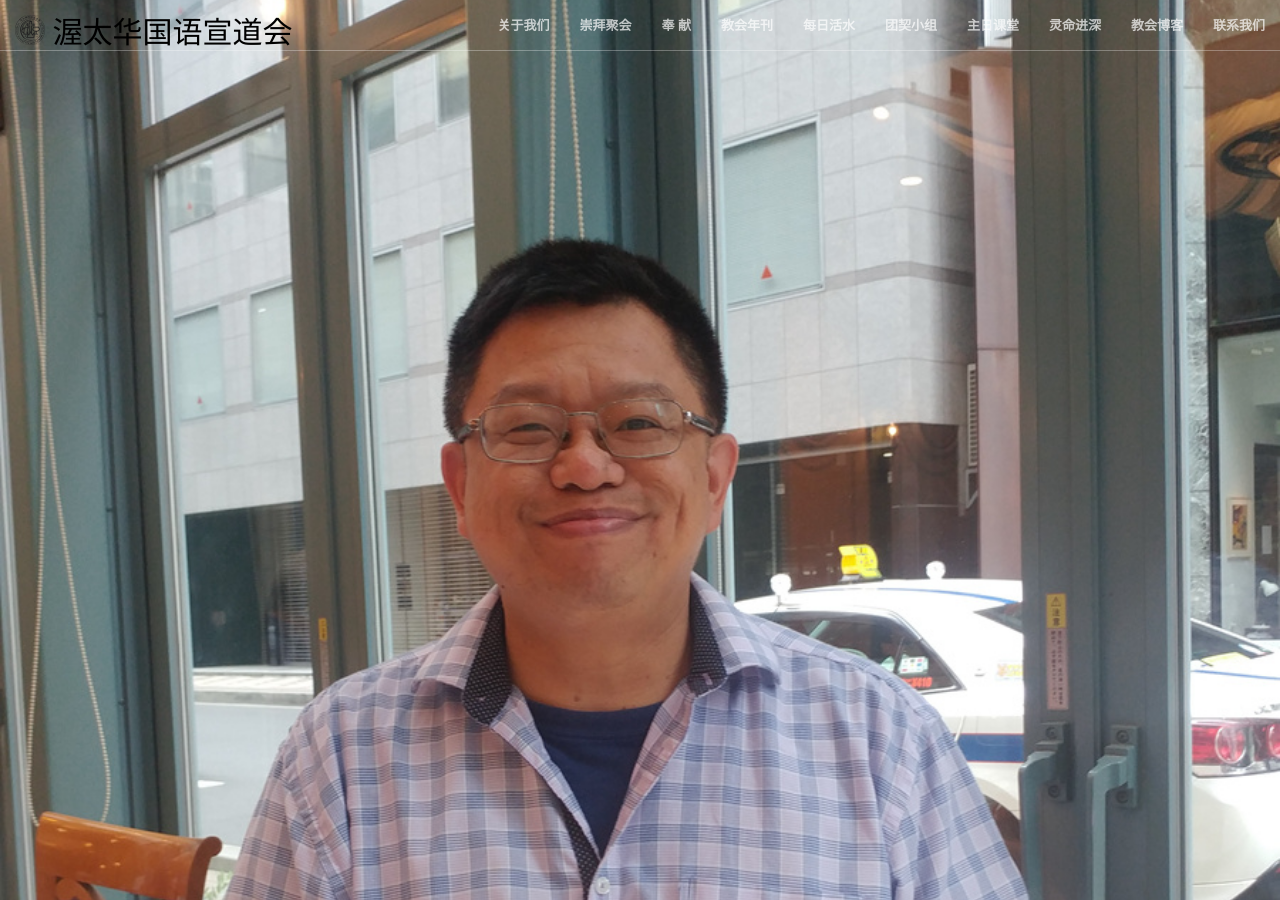
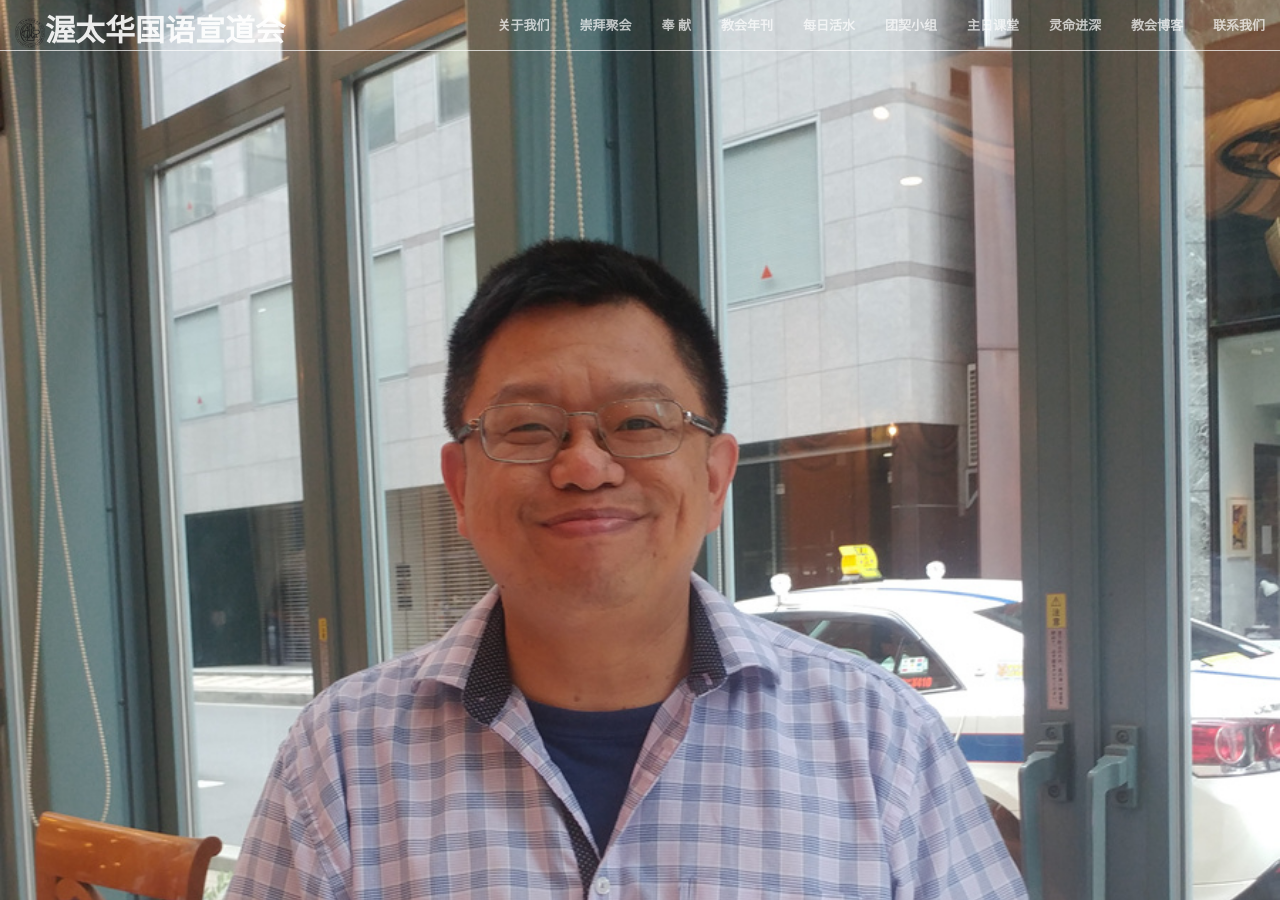
Before and after one commit to JonasYow/ottawaomac, a Jekyll site: the page built from pastor.md, in a window 1280 px wide and 900 px high. Built offline with Jekyll 4.4.1, drawn with Linux system fonts in a browser that asks for light colours.

Commit message:
change nav brand color

```diff
--- a/_includes/nav.html
+++ b/_includes/nav.html
@@ -9,7 +9,7 @@
                 <span class="icon-bar"></span>
             </button>
             <a class="navbar-brand page-scroll" href="{{ site.url }}#page-top">
-                <i class="fa"><img src="img/omac.svg" style="max-height: 30px;"/>  渥太华国语宣道会</i>
+                <i class="fa"><img src="img/omac.svg" style="max-height: 30px;"/>渥太华国语宣道会</i>
                 <!-- <img src="img/banner1.jpg" class="img-responsive" alt="" height="100" style="max-height: 35px;"/> -->
             </a>
         </div>
--- a/_sass/_base.scss
+++ b/_sass/_base.scss
@@ -113,13 +113,15 @@ aside {
     @include sans-serif-font;
     @include transition-all;
     .navbar-header .navbar-brand {
-        color: $theme-primary;
+        > i {
+        color: $theme-dark;
         @include sans-serif-font;
         font-weight: 700;
         text-transform: uppercase;
         &:hover,
         &:focus {
             color: darken($theme-primary, 10%);
+        }
         }
     }
     .nav {
@@ -148,12 +150,15 @@ aside {
     }
     @media (min-width: 200px) {
         background-color: transparent;
-        border-color: rgba(white, .3);
+        border-color: rgba(white, 0.7);
         .navbar-header .navbar-brand {
-            color: rgba(white, .7);
+            > i {
+                font-weight: 700;
+            color: rgba(white, .9);
             &:hover,
             &:focus {
                 color: white;
+            }
             }
         }
         .nav > li > a,
@@ -167,11 +172,14 @@ aside {
             background-color: white;
             border-color: rgba($theme-dark, .5);
             .navbar-header .navbar-brand {
-                color: $theme-primary;
-                font-size: 14px;
+                > i {
+                color: $theme-dark;
+                font-weight: 700;
+                // font-size: 14px;
                 &:hover,
                 &:focus {
                     color: darken($theme-primary, 10%);
+                }
                 }
             }
             .nav > li > a,
```
Also changed, not shown: _includes/dailylivingwater.html (+0 -7 lines), _includes/tithing.html (+7 -5 lines).
